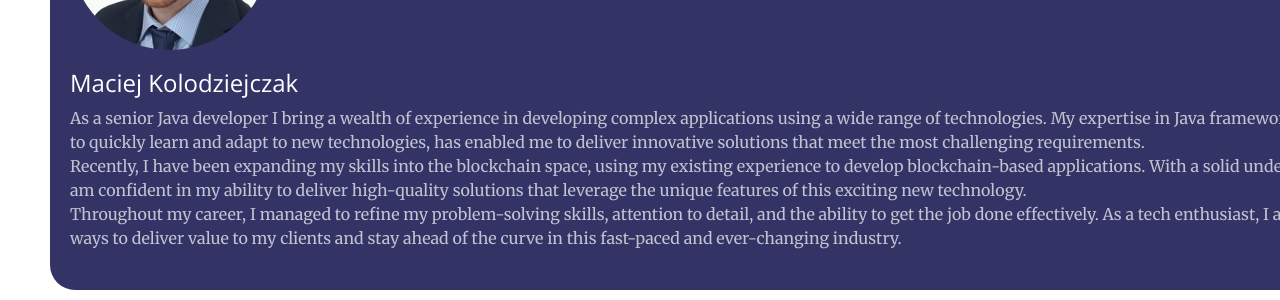
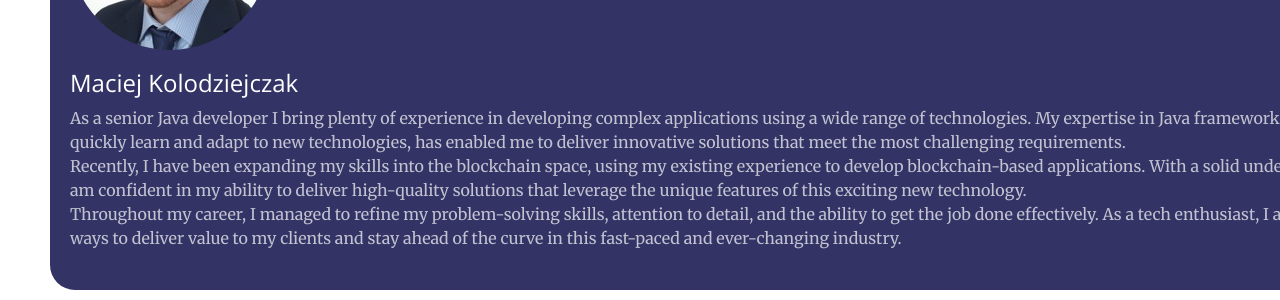
Before and after one commit to ChainSaw-Architects/ChainSaw-Architects.github.io, a Jekyll site: the page built from index.html, in a window 1280 px wide and 900 px high, scrolled down 2919 px. Shown: the part 152-452 px from the top of the window. Built offline with Jekyll 4.4.1, drawn with Linux system fonts in a browser that asks for light colours.

Commit message:
Fix typos

```diff
--- a/_includes/contact.html
+++ b/_includes/contact.html
@@ -13,7 +13,7 @@
             </a>
         </div>
         <div class="col-lg-2 col-lg-offset-2 text-center">
-            <a href="https://github.com/{{ site.github_username }}">
+            <a href="{{ site.github_username }}">
             <i class="fa fa-github fa-3x wow bounceIn" data-wow-delay=".1s"></i>
                 <p>github</p>
             </a>
--- a/_includes/portfolio.html
+++ b/_includes/portfolio.html
@@ -9,7 +9,7 @@
                             <div class="project-category text-faded">
                                 LinkedIn
                             </div>
-                            <div class="project-name">]
+                            <div class="project-name">
                                 Lukasz Szweda LinkedIn profile
                             </div>
                         </div>
--- a/_includes/services.html
+++ b/_includes/services.html
@@ -55,7 +55,7 @@
                     <img src="../img/maciek_headshot.jpg" alt="Maciej Kolodziejczak" class="img-rounded">
                     <h3 style="color:white">Maciej Kolodziejczak</h3>
                     <p class="text-faded">
-                        As a senior Java developer I bring a wealth of
+                        As a senior Java developer I bring plenty of
                         experience in developing complex applications using a wide range of technologies. My expertise in Java
                         frameworks and libraries, coupled with my ability to quickly learn and adapt to new technologies, has enabled
                         me to deliver innovative solutions that meet the most challenging requirements.<br>
```
